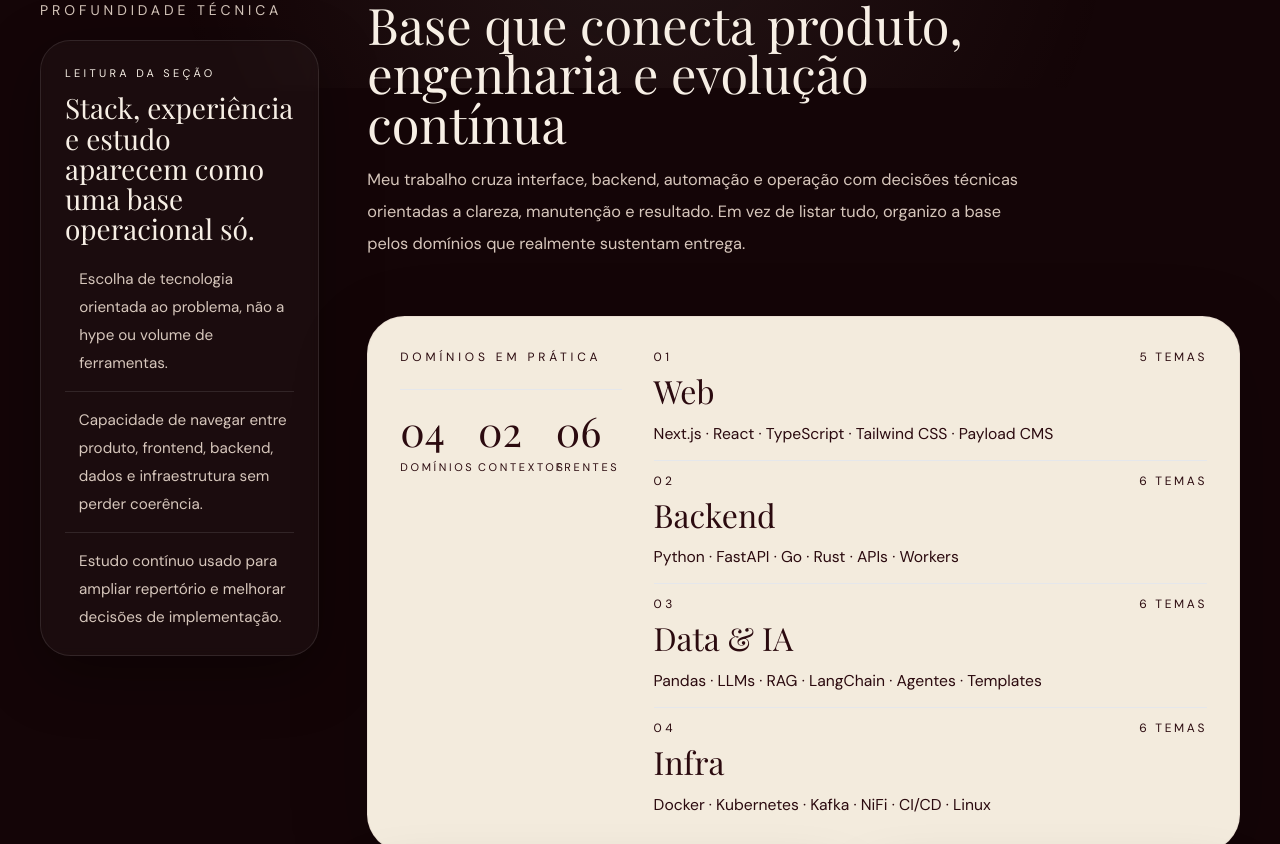
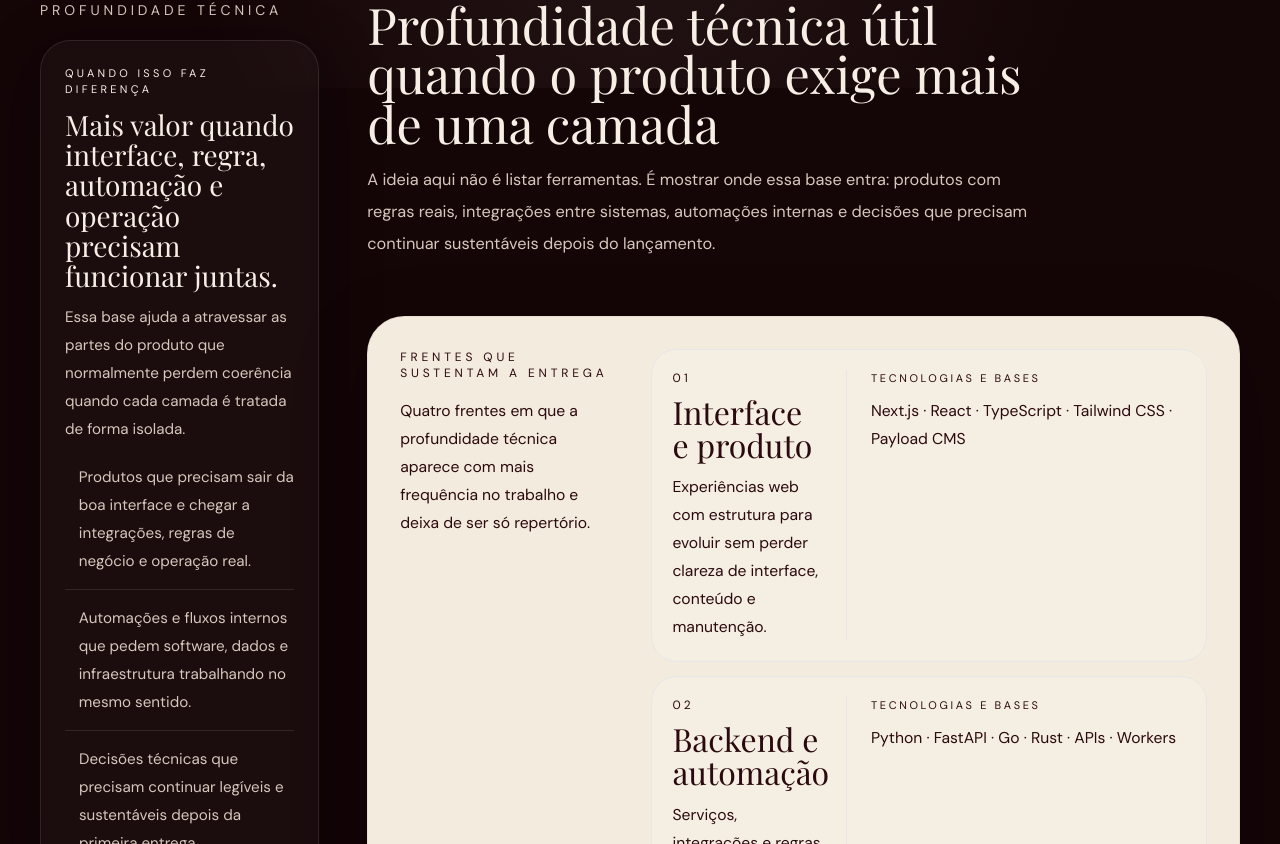
Before and after one commit to jordanogiacomet/portfolio-jordano, a Next.js app: page / in a window 1280 px wide. Shown: the part 6076-6920 px from the top of the page. Built offline with nearby package versions, Linux system fonts and the light colour scheme; a web font is replaced by a local one.

Commit message:
feat: 020 technical depth purpose rework

```diff
--- a/components/TechnicalDepth.tsx
+++ b/components/TechnicalDepth.tsx
@@ -5,6 +5,7 @@
 
 type StackCategory = {
   name: string;
+  description?: string;
   items: string[];
 };
 
@@ -34,9 +35,11 @@
   framing: {
     label: string;
     title: string;
+    description: string;
     items: string[];
   };
   domainsLabel: string;
+  domainsDescription: string;
   experienceLabel: string;
   experienceDescription: string;
   studiesLabel: string;
@@ -48,6 +51,47 @@
 const studies = studiesContent as StudiesContent;
 const content = technicalDepthContent as TechnicalDepthContent;
 
+function FramingCard({
+  framing,
+  className = ""
+}: {
+  framing: TechnicalDepthContent["framing"];
+  className?: string;
+}) {
+  return (
+    <aside
+      className={`rounded-[1.9rem] border border-white/10 bg-white/[0.03] p-5 shadow-panel backdrop-blur-sm sm:p-6 ${className}`.trim()}
+    >
+      <p className="text-[11px] uppercase tracking-[0.3em] text-text-secondary/85">
+        {framing.label}
+      </p>
+      <p className="mt-3 font-display text-[1.55rem] leading-[1.08] text-text-primary sm:text-[1.75rem]">
+        {framing.title}
+      </p>
+      <p className="mt-3 text-sm leading-6 text-text-secondary sm:text-[0.95rem] sm:leading-7">
+        {framing.description}
+      </p>
+
+      <ul className="mt-5 space-y-3.5" aria-label={framing.label}>
+        {framing.items.map((item) => (
+          <li
+            key={item}
+            className="flex items-start gap-3 border-t border-white/10 pt-3.5 first:border-t-0 first:pt-0"
+          >
+            <span
+              aria-hidden="true"
+              className="mt-2.5 h-1.5 w-1.5 rounded-full bg-text-primary/80"
+            />
+            <span className="text-sm leading-6 text-text-secondary sm:text-[0.95rem] sm:leading-7">
+              {item}
+            </span>
+          </li>
+        ))}
+      </ul>
+    </aside>
+  );
+}
+
 export function TechnicalDepth() {
   const hasContent =
     stack.categories.length > 0 || experience.items.length > 0 || studies.items.length > 0;
@@ -55,21 +99,6 @@
   if (!hasContent) {
     return null;
   }
-
-  const summaryStats = [
-    {
-      value: String(stack.categories.length).padStart(2, "0"),
-      label: "domínios"
-    },
-    {
-      value: String(experience.items.length).padStart(2, "0"),
-      label: "contextos"
-    },
-    {
-      value: String(studies.items.length).padStart(2, "0"),
-      label: "frentes"
-    }
-  ];
 
   return (
     <section
@@ -88,39 +117,14 @@
 
       <div className="relative mx-auto max-w-7xl">
         <div className="page-section-layout grid items-start lg:grid-cols-[0.32fr_1fr]">
-          <div className="order-2 self-start lg:order-1 lg:sticky lg:top-28">
-            <p className="hidden text-sm uppercase tracking-[0.28em] text-text-secondary lg:block">
+          <div className="hidden self-start lg:block lg:sticky lg:top-28">
+            <p className="text-sm uppercase tracking-[0.28em] text-text-secondary">
               {content.sectionLabel}
             </p>
-
-            <aside className="mt-4 max-w-sm rounded-[1.9rem] border border-white/10 bg-white/[0.03] p-5 shadow-panel backdrop-blur-sm sm:mt-5 sm:p-6">
-              <p className="text-[11px] uppercase tracking-[0.3em] text-text-secondary/85">
-                {content.framing.label}
-              </p>
-              <p className="mt-3 font-display text-[1.55rem] leading-[1.08] text-text-primary sm:text-[1.75rem]">
-                {content.framing.title}
-              </p>
-
-              <ul className="mt-5 space-y-3.5" aria-label={content.framing.label}>
-                {content.framing.items.map((item) => (
-                  <li
-                    key={item}
-                    className="flex items-start gap-3 border-t border-white/10 pt-3.5 first:border-t-0 first:pt-0"
-                  >
-                    <span
-                      aria-hidden="true"
-                      className="mt-2.5 h-1.5 w-1.5 rounded-full bg-text-primary/80"
-                    />
-                    <span className="text-sm leading-6 text-text-secondary sm:text-[0.95rem] sm:leading-7">
-                      {item}
-                    </span>
-                  </li>
-                ))}
-              </ul>
-            </aside>
+            <FramingCard framing={content.framing} className="mt-4 max-w-sm sm:mt-5" />
           </div>
 
-          <div className="order-1 lg:order-2">
+          <div>
             <header className="max-w-[42rem]">
               <p className="text-sm uppercase tracking-[0.28em] text-text-secondary lg:hidden">
                 {content.sectionLabel}
@@ -136,7 +140,9 @@
               </p>
             </header>
 
-            <div className="page-section-flow space-y-4 sm:space-y-5">
+            <div className="page-section-flow space-y-5 sm:space-y-6">
+              <FramingCard framing={content.framing} className="lg:hidden" />
+
               {stack.categories.length > 0 ? (
                 <article
                   id="stack"
@@ -147,33 +153,23 @@
                     className="absolute right-0 top-0 h-40 w-40 rounded-full bg-accent/10 blur-3xl"
                   />
 
-                  <div className="relative grid gap-8 xl:grid-cols-[minmax(0,0.4fr)_minmax(0,1fr)]">
-                    <div>
+                  <div className="relative grid gap-8 xl:grid-cols-[minmax(0,0.38fr)_minmax(0,1fr)] xl:gap-10">
+                    <div className="max-w-sm">
                       <p className="text-xs uppercase tracking-[0.32em] text-text-on-light/62">
                         {content.domainsLabel}
                       </p>
-
-                      <div className="mt-6 grid grid-cols-3 gap-3 border-t border-text-on-light/12 pt-5">
-                        {summaryStats.map((stat) => (
-                          <div key={stat.label}>
-                            <p className="font-display text-[2.35rem] leading-none sm:text-[2.55rem]">
-                              {stat.value}
-                            </p>
-                            <p className="mt-2 text-[10px] uppercase tracking-[0.2em] text-text-on-light/62 sm:text-[11px] sm:tracking-[0.24em]">
-                              {stat.label}
-                            </p>
-                          </div>
-                        ))}
-                      </div>
+                      <p className="mt-4 text-sm leading-6 text-text-on-light/76 sm:text-[0.98rem] sm:leading-7">
+                        {content.domainsDescription}
+                      </p>
                     </div>
 
-                    <div className="grid gap-3">
+                    <div className="grid gap-3.5">
                       {stack.categories.map((category, index) => (
                         <article
                           key={category.name}
-                          className="border-t border-text-on-light/12 pt-3 first:border-t-0 first:pt-0"
+                          className="rounded-[1.6rem] border border-text-on-light/12 bg-[#f8f1e7]/55 p-4 first:border-text-on-light/12 sm:p-5"
                         >
-                          <div className="flex flex-col gap-2.5 md:flex-row md:items-start md:justify-between">
+                          <div className="grid gap-4 lg:grid-cols-[minmax(0,0.44fr)_minmax(0,1fr)] lg:gap-6">
                             <div>
                               <p className="text-xs uppercase tracking-[0.28em] text-text-on-light/62">
                                 {String(index + 1).padStart(2, "0")}
@@ -181,15 +177,22 @@
                               <h3 className="mt-2.5 font-display text-[1.85rem] leading-[1.02] sm:text-[2rem]">
                                 {category.name}
                               </h3>
+                              {category.description ? (
+                                <p className="mt-3 max-w-md text-sm leading-6 text-text-on-light/74 sm:text-[0.98rem] sm:leading-7">
+                                  {category.description}
+                                </p>
+                              ) : null}
                             </div>
 
-                            <p className="text-xs uppercase tracking-[0.22em] text-text-on-light/62">
-                              {category.items.length} temas
-                            </p>
+                            <div className="border-t border-text-on-light/12 pt-4 lg:border-l lg:border-t-0 lg:pl-6 lg:pt-0">
+                              <p className="text-[10px] uppercase tracking-[0.22em] text-text-on-light/62 sm:text-[11px] sm:tracking-[0.24em]">
+                                Tecnologias e bases
+                              </p>
+                              <p className="mt-2.5 text-sm leading-6 text-text-on-light/78 sm:text-[0.98rem] sm:leading-7">
+                                {category.items.join(" · ")}
+                              </p>
+                            </div>
                           </div>
-                          <p className="mt-3 max-w-3xl text-sm leading-6 text-text-on-light/78 sm:text-[0.98rem] sm:leading-7">
-                            {category.items.join(" · ")}
-                          </p>
                         </article>
                       ))}
                     </div>
--- a/data/stack.json
+++ b/data/stack.json
@@ -3,19 +3,23 @@
   "heading": "Áreas de domínio e estudo",
   "categories": [
     {
-      "name": "Web",
+      "name": "Interface e produto",
+      "description": "Experiências web com estrutura para evoluir sem perder clareza de interface, conteúdo e manutenção.",
       "items": ["Next.js", "React", "TypeScript", "Tailwind CSS", "Payload CMS"]
     },
     {
-      "name": "Backend",
+      "name": "Backend e automação",
+      "description": "Serviços, integrações e regras que sustentam operação interna e fluxos menos manuais.",
       "items": ["Python", "FastAPI", "Go", "Rust", "APIs", "Workers"]
     },
     {
-      "name": "Data & IA",
+      "name": "Dados e IA aplicada",
+      "description": "Dados, modelos e pipelines usados com critério quando ajudam análise, geração e apoio operacional.",
       "items": ["Pandas", "LLMs", "RAG", "LangChain", "Agentes", "Templates"]
     },
     {
-      "name": "Infra",
+      "name": "Infraestrutura e entrega",
+      "description": "Ambientes, containers e práticas de entrega para colocar software no ar com previsibilidade.",
       "items": ["Docker", "Kubernetes", "Kafka", "NiFi", "CI/CD", "Linux"]
     }
   ]
--- a/data/technical-depth.json
+++ b/data/technical-depth.json
@@ -1,19 +1,21 @@
 {
   "sectionLabel": "Profundidade técnica",
-  "heading": "Base que conecta produto, engenharia e evolução contínua",
-  "description": "Meu trabalho cruza interface, backend, automação e operação com decisões técnicas orientadas a clareza, manutenção e resultado. Em vez de listar tudo, organizo a base pelos domínios que realmente sustentam entrega.",
+  "heading": "Profundidade técnica útil quando o produto exige mais de uma camada",
+  "description": "A ideia aqui não é listar ferramentas. É mostrar onde essa base entra: produtos com regras reais, integrações entre sistemas, automações internas e decisões que precisam continuar sustentáveis depois do lançamento.",
   "framing": {
-    "label": "Leitura da seção",
-    "title": "Stack, experiência e estudo aparecem como uma base operacional só.",
+    "label": "Quando isso faz diferença",
+    "title": "Mais valor quando interface, regra, automação e operação precisam funcionar juntas.",
+    "description": "Essa base ajuda a atravessar as partes do produto que normalmente perdem coerência quando cada camada é tratada de forma isolada.",
     "items": [
-      "Escolha de tecnologia orientada ao problema, não a hype ou volume de ferramentas.",
-      "Capacidade de navegar entre produto, frontend, backend, dados e infraestrutura sem perder coerência.",
-      "Estudo contínuo usado para ampliar repertório e melhorar decisões de implementação."
+      "Produtos que precisam sair da boa interface e chegar a integrações, regras de negócio e operação real.",
+      "Automações e fluxos internos que pedem software, dados e infraestrutura trabalhando no mesmo sentido.",
+      "Decisões técnicas que precisam continuar legíveis e sustentáveis depois da primeira entrega."
     ]
   },
-  "domainsLabel": "Domínios em prática",
-  "experienceLabel": "Aplicação recente",
-  "experienceDescription": "Contextos em que essa base técnica já se traduz em software, automações e operação.",
-  "studiesLabel": "Frentes em aprofundamento",
-  "studiesDescription": "Temas que continuam em estudo para ampliar rigor técnico e qualidade de entrega."
+  "domainsLabel": "Frentes que sustentam a entrega",
+  "domainsDescription": "Quatro frentes em que a profundidade técnica aparece com mais frequência no trabalho e deixa de ser só repertório.",
+  "experienceLabel": "Contextos recentes",
+  "experienceDescription": "Onde essa base já entrou para conectar software, operação e automação em contextos reais.",
+  "studiesLabel": "Evolução contínua",
+  "studiesDescription": "Estudo direcionado aos temas que ampliam rigor arquitetural, entendimento de sistemas e qualidade de execução."
 }
```
Also changed, not shown: stories/020-technical-depth-purpose-rework.md (added, +81 -0 lines), progress.txt.
